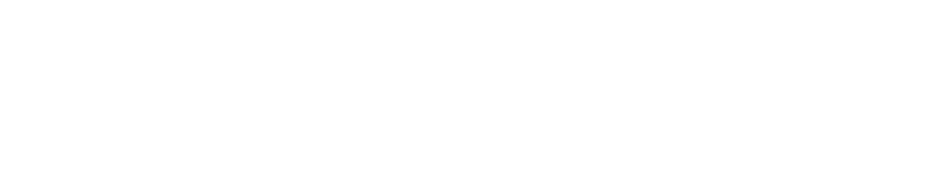
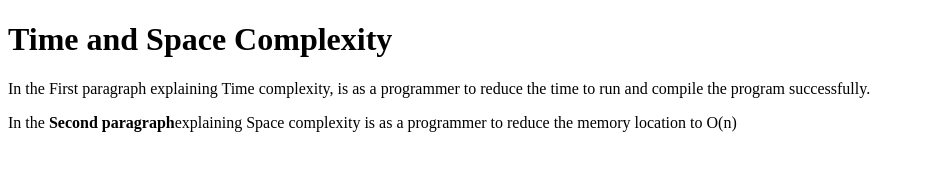
Before and after one commit to acciojob/time-and-space-complexity-SubbaReddy276, a website: page main.html in a window 1280 px wide. Shown: the whole page, without its empty margins (0-925 px from the left). Drawn offline with Linux system fonts and the light colour scheme.

Commit message:
created a submission

```diff
--- a/main.html
+++ b/main.html
@@ -7,6 +7,9 @@
 </head>
 
 <body>
+	<h1>Time and Space Complexity</h1>
+	<p>In the First paragraph explaining Time complexity, is as a programmer to reduce the time to run and compile the program successfully.</p>
+	<p>In the <b>Second paragraph</b>explaining Space complexity is as a programmer to reduce the memory location to O(n)</p>
 	<!-- the entire body must be written by student -->
     <script type="text/javascript" src="./script.js">
 </script>
```
